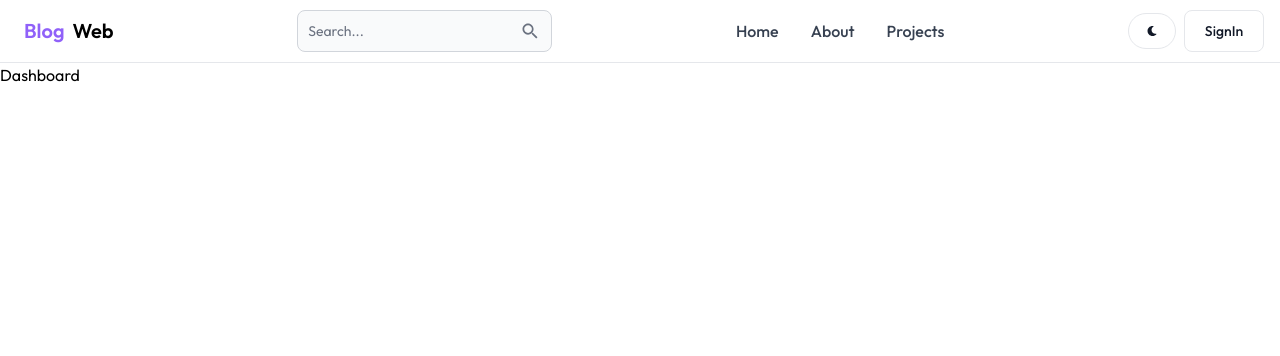
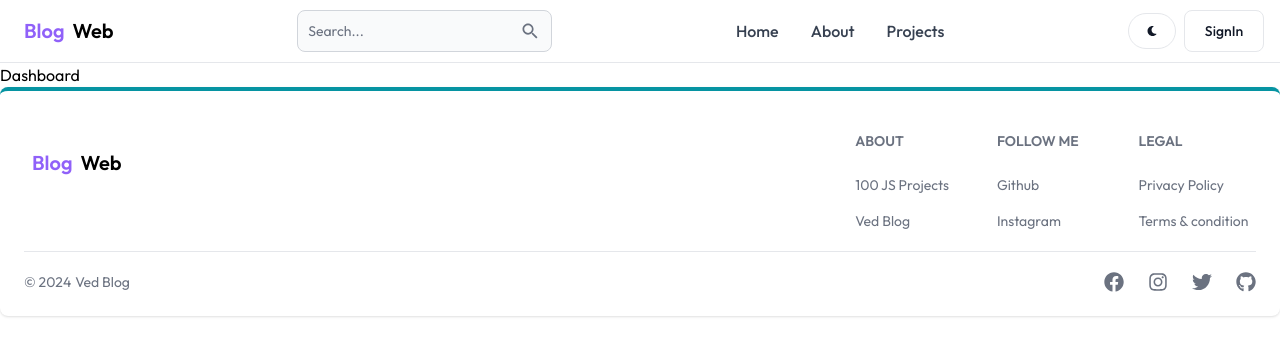
Before and after one commit to Ved-031/Blogging-Website, a React (Vite) app in the folder Frontend/: page /dashboard in a window 1280 px wide. Shown: the top 356 px of the page. Built offline with nearby package versions, Linux system fonts and the light colour scheme.

Commit message:
Created footer

```diff
--- a/Frontend/src/App.jsx
+++ b/Frontend/src/App.jsx
@@ -9,6 +9,7 @@
 const About = lazy(() => import('./pages/About'));
 const Dashboard = lazy(() => import('./pages/Dashboard'));
 const Projects = lazy(() => import('./pages/Projects'));
+const Footer = lazy(() => import('./components/Footer'));
 
 const App = () => {
   return (
@@ -24,6 +25,7 @@
             <Route path="/projects" element={<Projects/>} />
             <Route path="/dashboard" element={<Dashboard/>} />
           </Routes>
+          <Footer/>
         </Suspense>
       </BrowserRouter>
     </div>
--- /dev/null
+++ b/Frontend/src/components/Footer.jsx
@@ -0,0 +1,85 @@
+// import React from 'react'
+import { Link } from 'react-router-dom'
+import { Footer } from 'flowbite-react'
+import { FaFacebook, FaInstagram, FaTwitter, FaGithub } from "react-icons/fa";
+
+const FooterCom = () => {
+  return (
+    <Footer container className='border-t-4 border-teal-500'>
+        <div className='w-full max-w-7xl mx-auto'>
+            <div className='grid w-full justify-between sm:flex items-center md:grid-cols-1'>
+                <div className='logo mb-5'>
+                    <Link to="/" className='self-center whitespace-nowrap text-lg sm:text-xl font-semibold dark:text-white'>
+                        <span className='px-2 py-1 text-purple-500 dark:text-white'>Blog</span>Web
+                    </Link>
+                </div>
+                <div className='options grid grid-cols-2 gap-8 mt-4 sm:grid-cols-3 sm:gap-6'>
+                    <div>
+                        <Footer.Title title='About'/>
+                        <Footer.LinkGroup col>
+                            <Footer.Link
+                                href="#"
+                            >
+                                100 JS Projects
+                            </Footer.Link>
+                            <Footer.Link
+                                href="/about"
+                                target='_blank'
+                                rel='noopener noreferrer'
+                            >
+                                Ved Blog
+                            </Footer.Link>
+                        </Footer.LinkGroup>
+                    </div>
+                    <div>
+                        <Footer.Title title='Follow Me'/>
+                        <Footer.LinkGroup col>
+                            <Footer.Link
+                                href="https://github.com/Ved-031"
+                            >
+                                Github
+                            </Footer.Link>
+                            <Footer.Link
+                                href="https://instagram.com/ved_031"
+                                target='_blank'
+                                rel='noopener noreferrer'
+                            >
+                                Instagram
+                            </Footer.Link>
+                        </Footer.LinkGroup>
+                    </div>
+                    <div>
+                        <Footer.Title title='Legal'/>
+                        <Footer.LinkGroup col>
+                            <Footer.Link
+                                href="#"
+                            >
+                                Privacy Policy
+                            </Footer.Link>
+                            <Footer.Link
+                                href="#"
+                                target='_blank'
+                                rel='noopener noreferrer'
+                            >
+                                Terms & condition
+                            </Footer.Link>
+                        </Footer.LinkGroup>
+                    </div>
+                </div>
+            </div>
+            <hr className='my-5' />
+            <div className='w-full sm:flex sm:items-center sm:justify-between'>
+                <Footer.Copyright href="#" by='Ved Blog' year={new Date().getFullYear()}/>
+                <div className='flex gap-6 sm:mt-0 mt-4 sm:justify-center'>
+                    <Footer.Icon href="#" icon={FaFacebook} />
+                    <Footer.Icon href="https://instagram.com/ved_031" icon={FaInstagram} />
+                    <Footer.Icon href="https://twitter.com/ved_031" icon={FaTwitter} />
+                    <Footer.Icon href="https://github.com/Ved-031" icon={FaGithub} />
+                </div>
+            </div>
+        </div>
+    </Footer>
+  )
+}
+
+export default FooterCom
```
